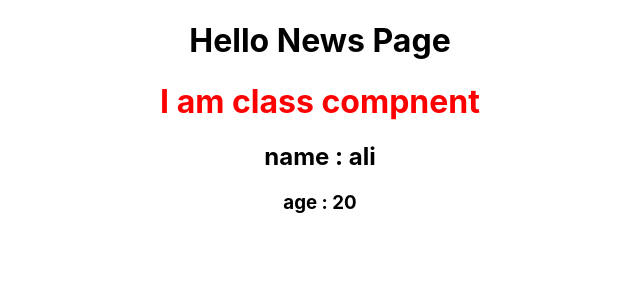
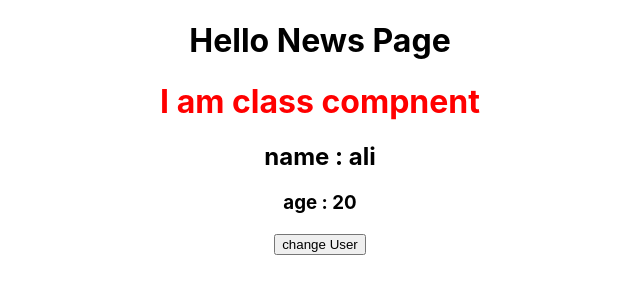
Before and after one commit to abdelrahmanShabaan/React_js_ITI_XMaster_Packages, a React (Create React App) app: page / in a window 1280 px wide. Shown: the top 300 px of the page, without its empty margins (320-960 px from the left). Built offline with nearby package versions, Linux system fonts and the light colour scheme.

Commit message:
create button and handle with arrow function oop to change data of fields after click

```diff
--- a/src/AppClassComponent.js
+++ b/src/AppClassComponent.js
@@ -37,6 +37,16 @@ class AppClassComponent extends React.Component{
             console.log("I will be Removed soon!");
         }
 
+
+        changeUserInfo = ()=> {
+            this.setState ({
+                name:"Abdelrahman",
+                age : 26,
+                position : "software developer"
+            })
+        }
+
+
     //every once repeat again
     render()
     {
@@ -47,7 +57,7 @@ class AppClassComponent extends React.Component{
         <h1 style={{color:'red'}}>I am class compnent</h1>
         <h2>name : {this.state.name} </h2>
         <h3>age : {this.state.age} </h3>
-
+        <button onClick={()=> this.changeUserInfo()} >change User </button>
         </>
     )
 
```
